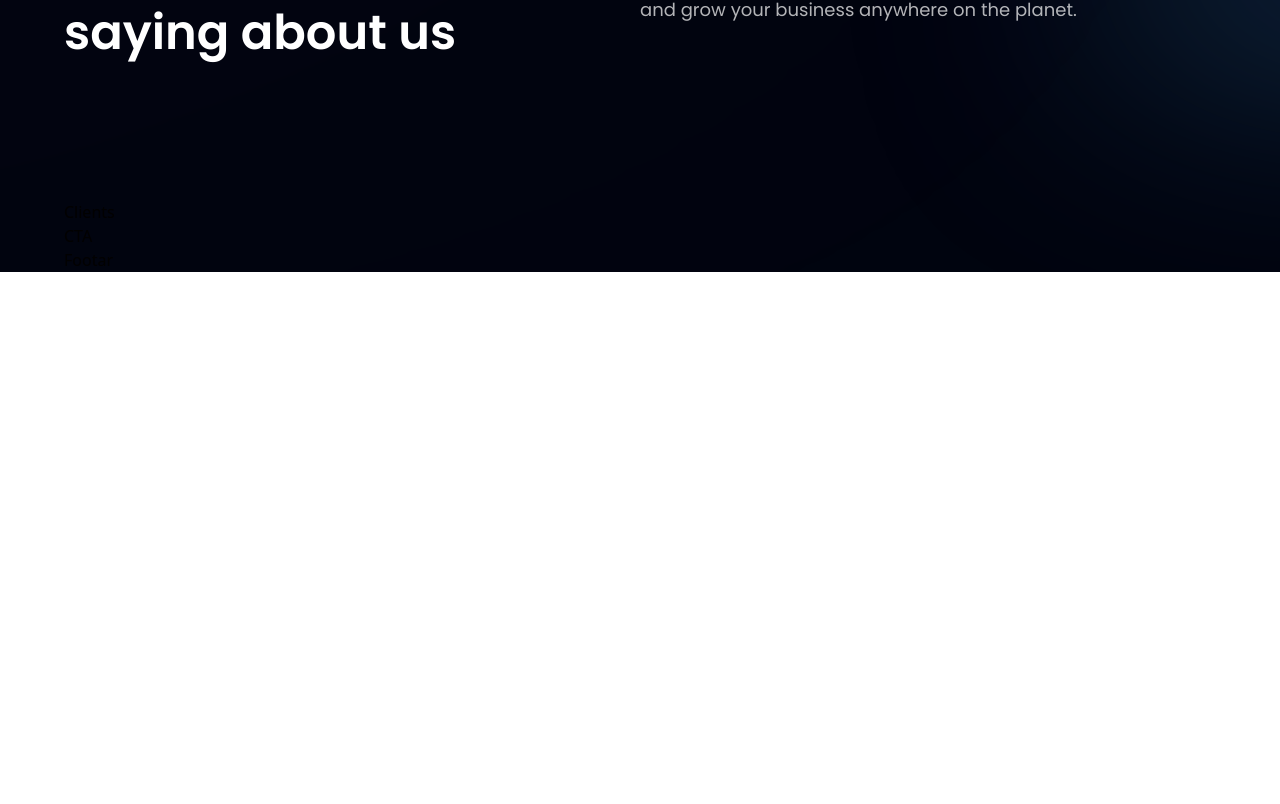
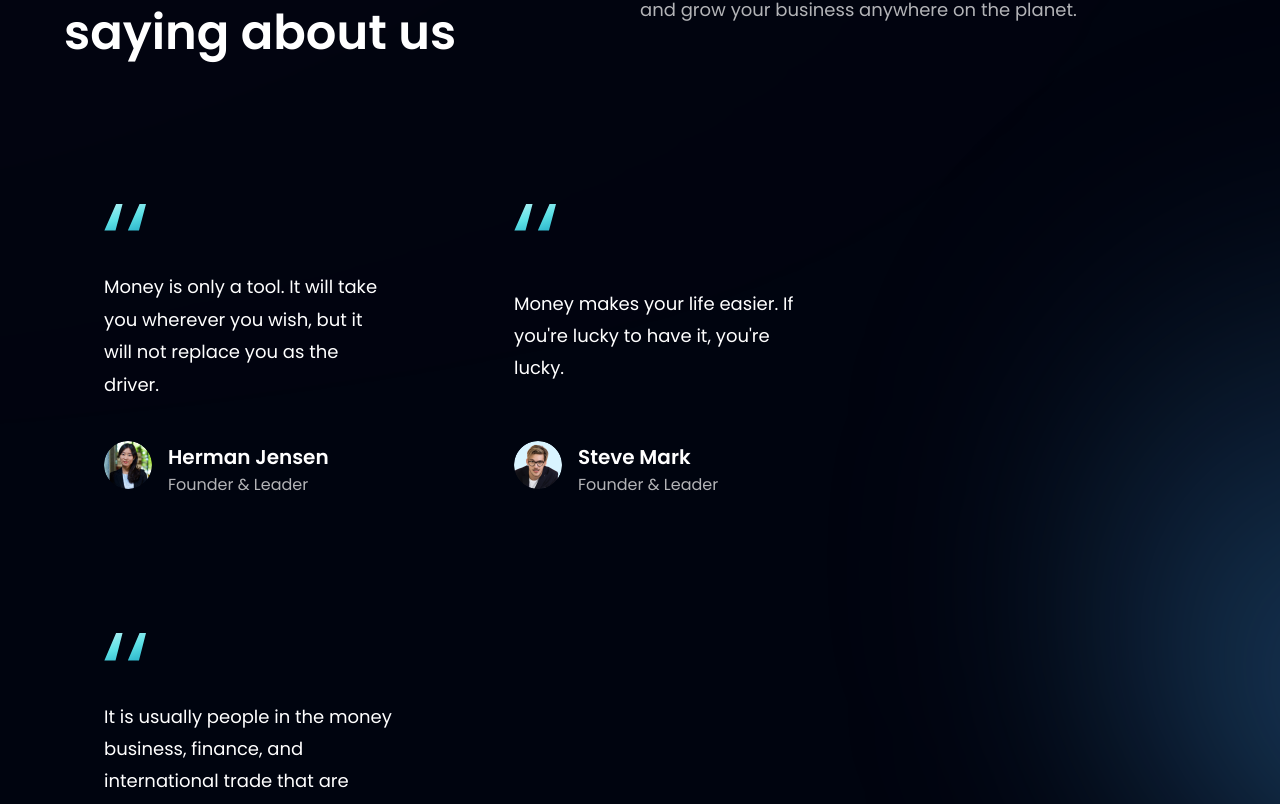
Before and after one commit to Rajat-soni-vst-au4/Bankapp, a React (Vite) app: page / in a window 1280 px wide. Shown: the part 2896-3700 px from the top of the page. Before the commit the page ends 3168 px from the top, so only its background shows below. Built offline with nearby package versions, Linux system fonts and the light colour scheme.

Commit message:
feedback card imported

```diff
--- a/src/Components/Testimonials.jsx
+++ b/src/Components/Testimonials.jsx
@@ -18,7 +18,9 @@
       </div>
     </div>
 
-
+    <div className="flex flex-wrap sm:justify-start justify-center w-full feedback-container relative z-[1]">
+      {feedback.map((card) => <Feedback key={card.id} {...card} />)}
+    </div>
   </section>
 );
 
```
